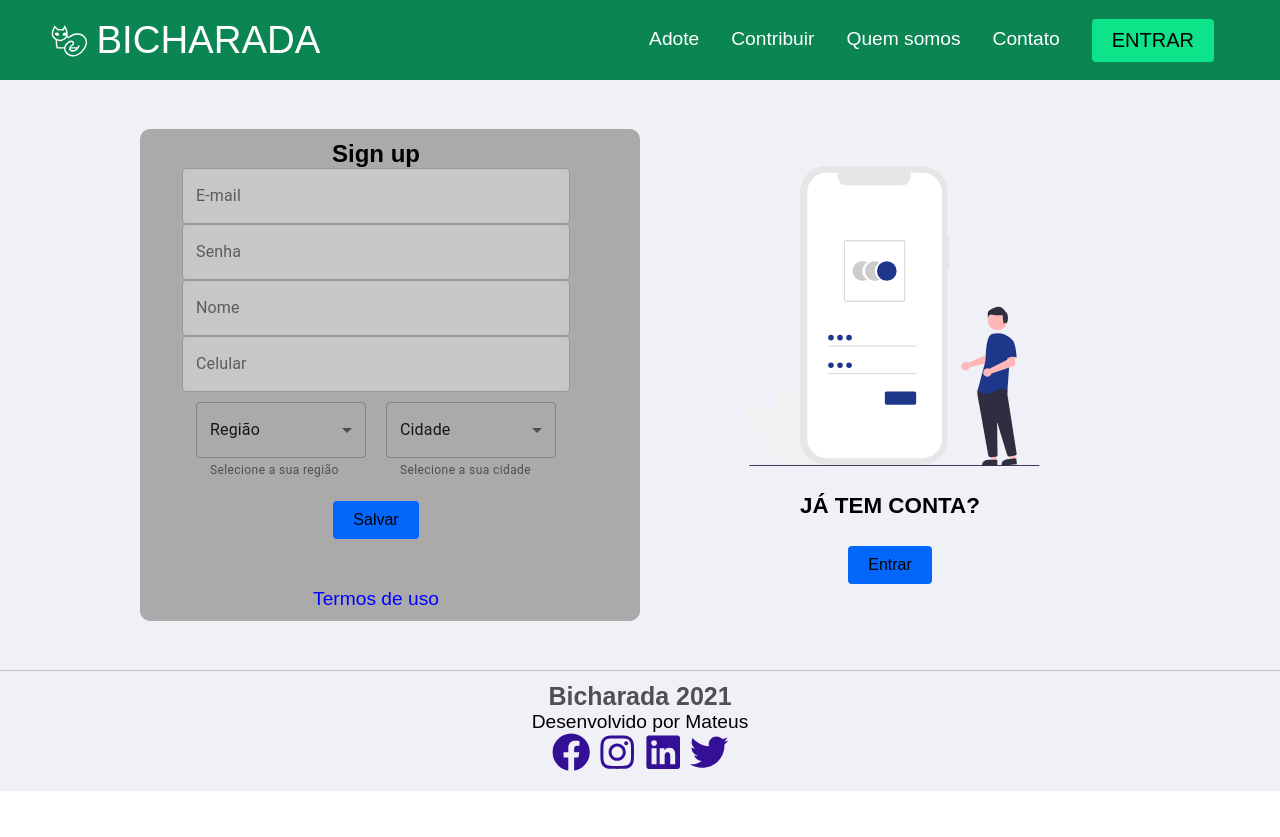
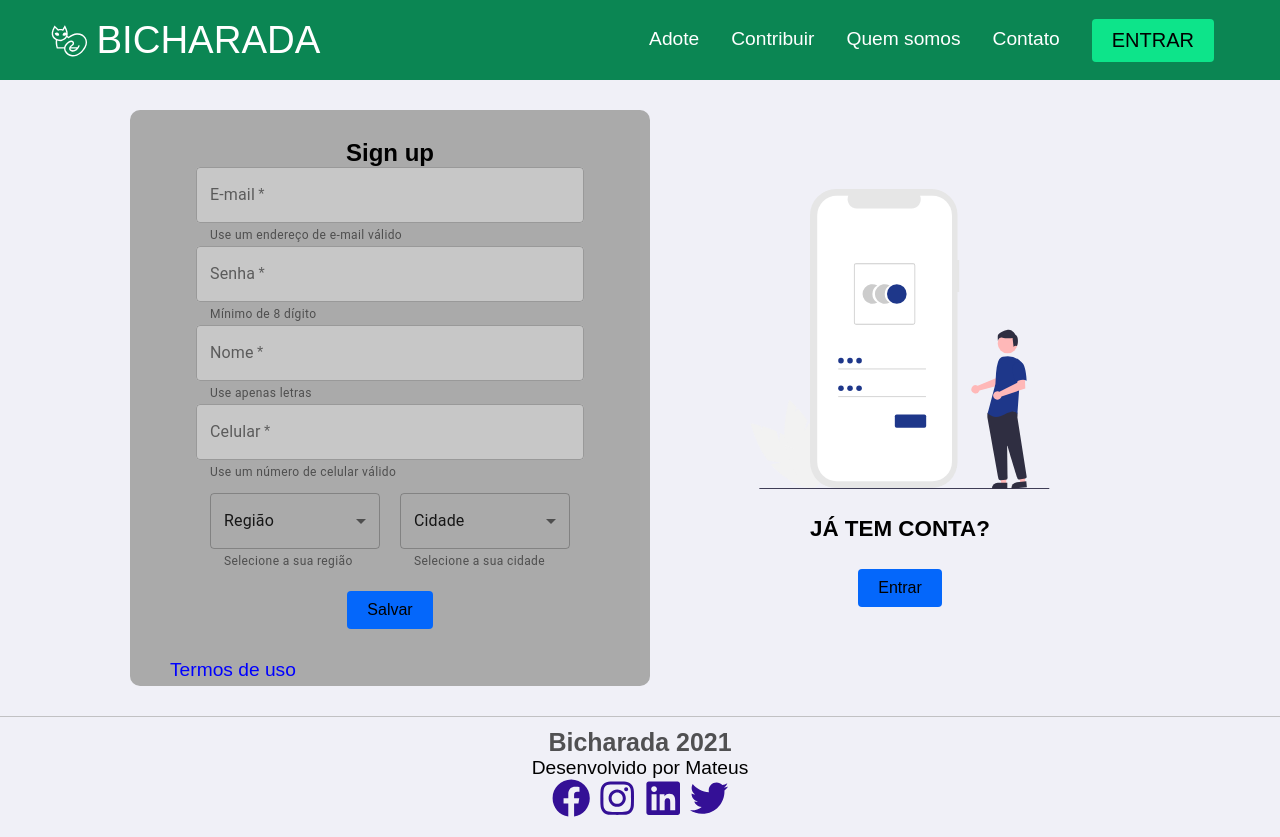
Before and after one commit to mateus-luciano/bicharada-web, a React (Create React App) app: page /sign-up in a window 1280 px wide. Before the commit the page ends 800 px from the top, so only its background shows below. Built offline with nearby package versions, Linux system fonts and the light colour scheme; no server answers.

Commit message:
updated styled signup page

```diff
--- a/src/pages/Login/index.jsx
+++ b/src/pages/Login/index.jsx
@@ -133,7 +133,9 @@ export default () => {
             label="E-mail"
             type="email"
             variant="outlined"
+            required
             value={email}
+            autoComplete="off"
             onChange={(e) => setEmail(e.target.value)}
             InputProps={{
               endAdornment: (
@@ -150,6 +152,7 @@ export default () => {
             label="Senha"
             type={showPassword ? 'text' : 'password'}
             variant="outlined"
+            required
             value={password}
             onChange={(e) => setPassword(e.target.value)}
             InputProps={{
--- a/src/pages/SignUp/index.jsx
+++ b/src/pages/SignUp/index.jsx
@@ -164,7 +164,9 @@ export default () => {
             type="email"
             variant="outlined"
             value={email}
+            required
             onChange={(e) => setEmail(e.target.value)}
+            helperText="Use um endereço de e-mail válido"
           />
           <Input
             id="password"
@@ -172,7 +174,9 @@ export default () => {
             type="password"
             variant="outlined"
             value={password}
+            required
             onChange={(e) => setPassword(e.target.value)}
+            helperText="Mínimo de 8 dígito"
           />
           <Input
             id="name"
@@ -180,7 +184,9 @@ export default () => {
             type="text"
             variant="outlined"
             value={name}
+            required
             onChange={(e) => setName(e.target.value)}
+            helperText="Use apenas letras"
           />
           <InputMask
             mask="(99) 9 9999-9999"
@@ -192,6 +198,8 @@ export default () => {
                 label="Celular"
                 type="text"
                 variant="outlined"
+                required
+                helperText="Use um número de celular válido"
               />
             )}
           </InputMask>
--- a/src/pages/SignUp/styles.jsx
+++ b/src/pages/SignUp/styles.jsx
@@ -36,10 +36,14 @@ export const LoginSection = styled.div`
 `;
 
 export const SignUpSection = styled.div`
-  min-width: 500px;
+  min-width: 520px;
   height: 100%;
   background: #aaa;
   border-radius: 10px;
+  display: flex;
+  justify-content: center;
+  align-items: center;
+  margin: 30px 0;
 
   @media(max-width: 960px) {
     display: flex;
@@ -69,7 +73,8 @@ export const Image = styled.img`
 `;
 
 export const Input = styled(TextField)`
-  height: 62px;
+  // height: 62px;
+  margin: 40px 0;
 
   input {
     width: 360px;
@@ -91,12 +96,13 @@ export const Input = styled(TextField)`
 
 export const Form = styled.form`
   width: 440px;
-  height: 460px;
+  height: 500px;
   display: flex;
   justify-content: center;
   align-items: center;
   flex-direction: column;
   margin: 1em;
+  margin-top: 60px;
 
   @media(max-width: 500px) {
     width: 375px;
@@ -135,7 +141,9 @@ export const LinkUseTerms = styled(IntLink)`
   font-size: 1.2em;
   font-weight: 500;
   color: #00f;
-  margin-top: 20px;
+  margin-bottom: 20px;
+  align-self: flex-start;
+  // margin-top: 10px;
 
   &:hover {
     text-decoration: underline;
```
